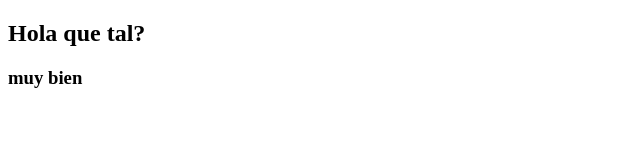
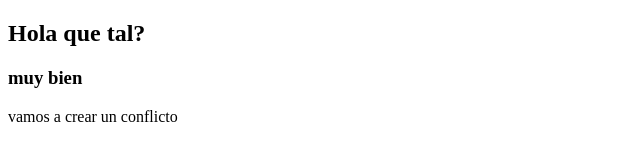
Before and after one commit to danielasz2201/gitdanelina, a plain HTML site: page index.html in a window 1280 px wide. Shown: the whole page, without its empty margins (0-640 px from the left). Drawn offline with Linux system fonts and the light colour scheme.

Commit message:
creación conflicto

```diff
--- a/index.html
+++ b/index.html
@@ -8,5 +8,6 @@
 <body>
     <h2>Hola que tal?</h2>
     <h3>muy bien</h3>
+    <p>vamos a crear un conflicto</p>
 </body>
 </html>
```
